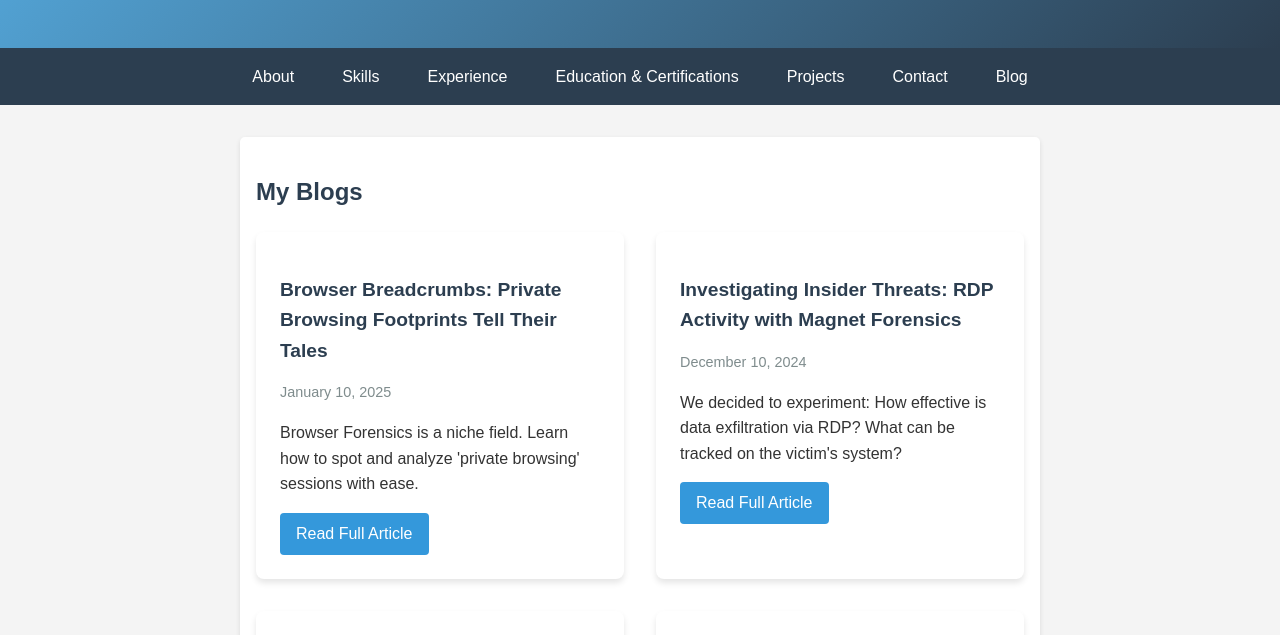
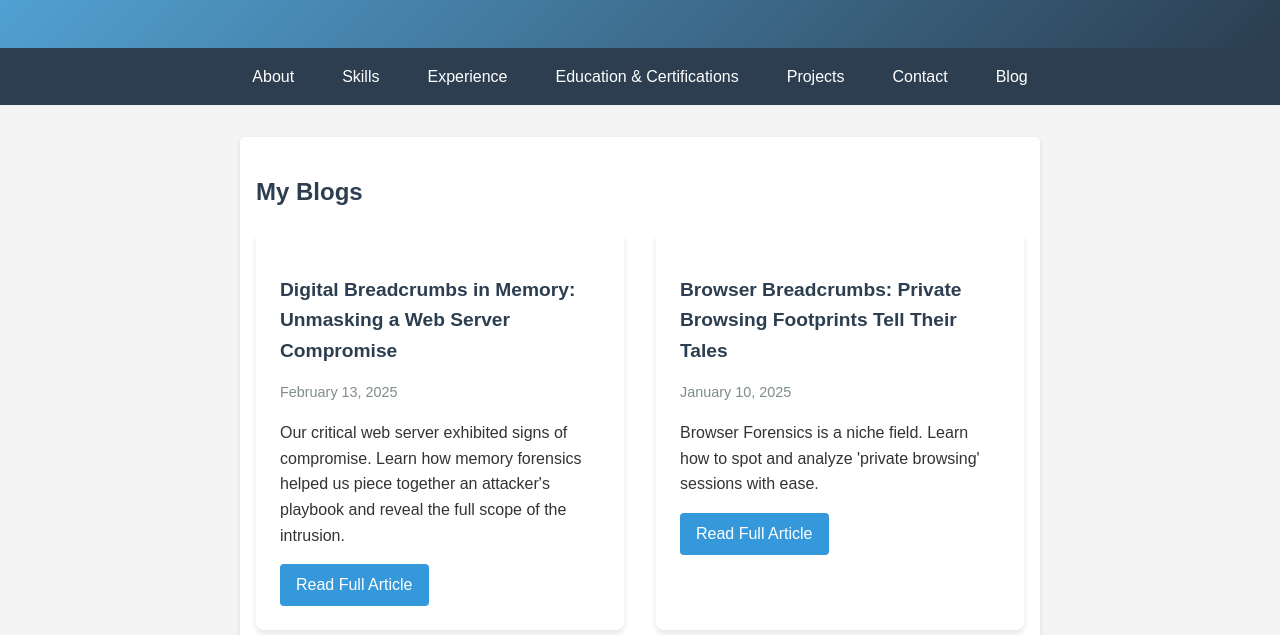
Before and after one commit to Malik-Girondin/Portfolio-Site, a plain HTML site: page blog.html in a window 1280 px wide. Shown: the part 165-800 px from the top of the page. Drawn offline with Linux system fonts and the light colour scheme.

Commit message:
Added new blog covering Web Server Compromise via Memory Forensics

```diff
--- a/blog.html
+++ b/blog.html
@@ -29,6 +29,12 @@
         <section id="blog">
             <h2>My Blogs</h2>
             <div class="blog-grid">
+                <article class="blog-post">
+                    <h3>Digital Breadcrumbs in Memory: Unmasking a Web Server Compromise</h3>
+                    <p class="post-meta">February 13, 2025</p>
+                    <p>Our critical web server exhibited signs of compromise. Learn how memory forensics helped us piece together an attacker's playbook and reveal the full scope of the intrusion.</p>
+                    <a href="https://www.securityblue.team/blog/posts/digital-breadcrumbs-memory-web-server-compromise" class="read-more external-link" target="_blank">Read Full Article</a>
+                </article>
                 <article class="blog-post">
                     <h3>Browser Breadcrumbs: Private Browsing Footprints Tell Their Tales</h3>
                     <p class="post-meta">January 10, 2025</p>
```
